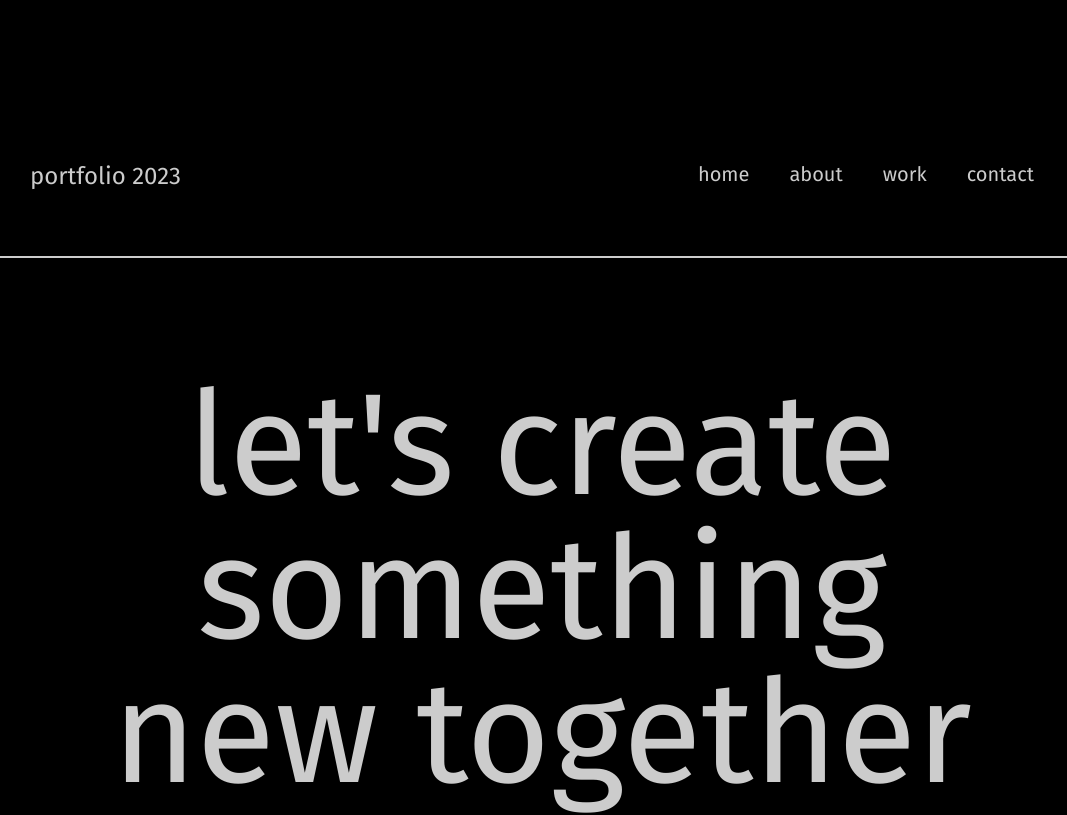
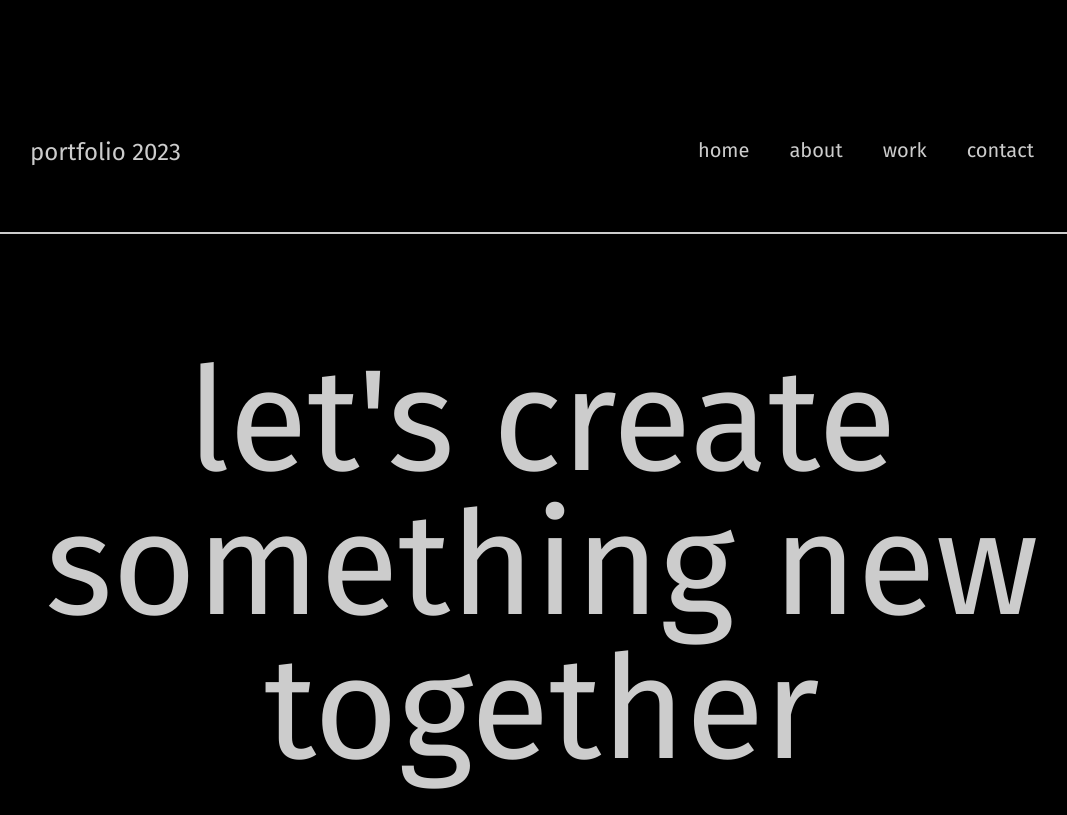
Before and after one commit to JorgeLVilla/portfolio-v2, a Next.js app: page /Contact in a window 1280 px wide. Shown: the top 815 px of the page, without its empty margins (98-1165 px from the left). Built offline with nearby package versions, Linux system fonts and the light colour scheme.

Commit message:
run build

```diff
--- a/src/pages/Contact.tsx
+++ b/src/pages/Contact.tsx
@@ -13,12 +13,12 @@ const Contact = () => {
   };
 
   return (
-    <main className="bg-black h-screen sm:h-auto lg:py-20">
+    <main className="bg-black h-screen sm:h-auto lg:py-14">
       <div className="text-primary bg-black">
         <BlackNav />
       </div>
-      <section className="text-5xl md:text-10xl leading-none text-center py-24 text-primary">
-        let's create<br></br>something<br></br>new together
+      <section className="text-5xl md:text-10xl leading-none text-center py-24 lg:px-20 text-primary">
+        {`let's create something new together`}
       </section>
       <section>
         <div
--- a/src/pages/Work.tsx
+++ b/src/pages/Work.tsx
@@ -15,6 +15,10 @@ const Work = () => {
         </p>
 
         <div className="h-[1.5px] w-11/12 bg-black mx-auto"></div>
+        <Link href="https://mkgtaxconsultants.com/" target="_blank">
+          <p className="py-2 sm:px-24 sm:pt-8 sm:-mb-4">mkg tax consultants</p>
+        </Link>
+        <div className="h-[1.5px] w-11/12 bg-black mx-auto"></div>
         <Link href="https://pokedex-app-3fb51.web.app/" target="_blank">
           <p className="py-2 sm:px-24 sm:pt-8 sm:-mb-4">pocketdex</p>
         </Link>
@@ -31,7 +35,10 @@ const Work = () => {
           <p className="py-2 sm:px-24 sm:pt-8 sm:-mb-4">reactoads movie</p>
         </Link>
         <div className="h-[1.5px] w-11/12 bg-black mx-auto"></div>
-        <Link href="resume">
+        <Link
+          href="https://drive.google.com/file/d/1L21VusMdnbZ1u5QGtU5D1hlmXth06Lfh/view?usp=sharing"
+          target="_blank"
+        >
           <p className="py-2 sm:px-24 sm:pt-8 sm:-mb-4 sm:text-right">resume</p>
         </Link>
         <div className="h-[1.5px] w-11/12 bg-black mx-auto"></div>
```
